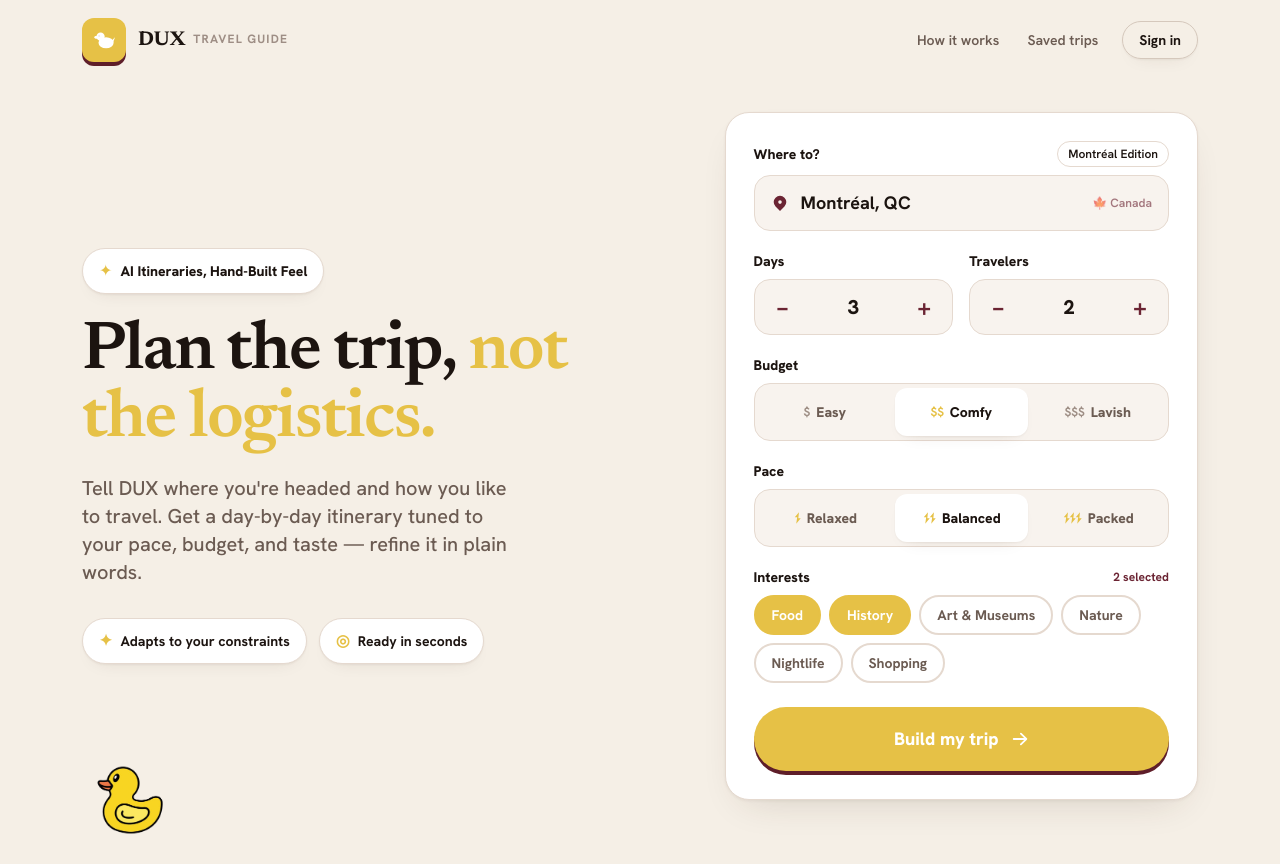
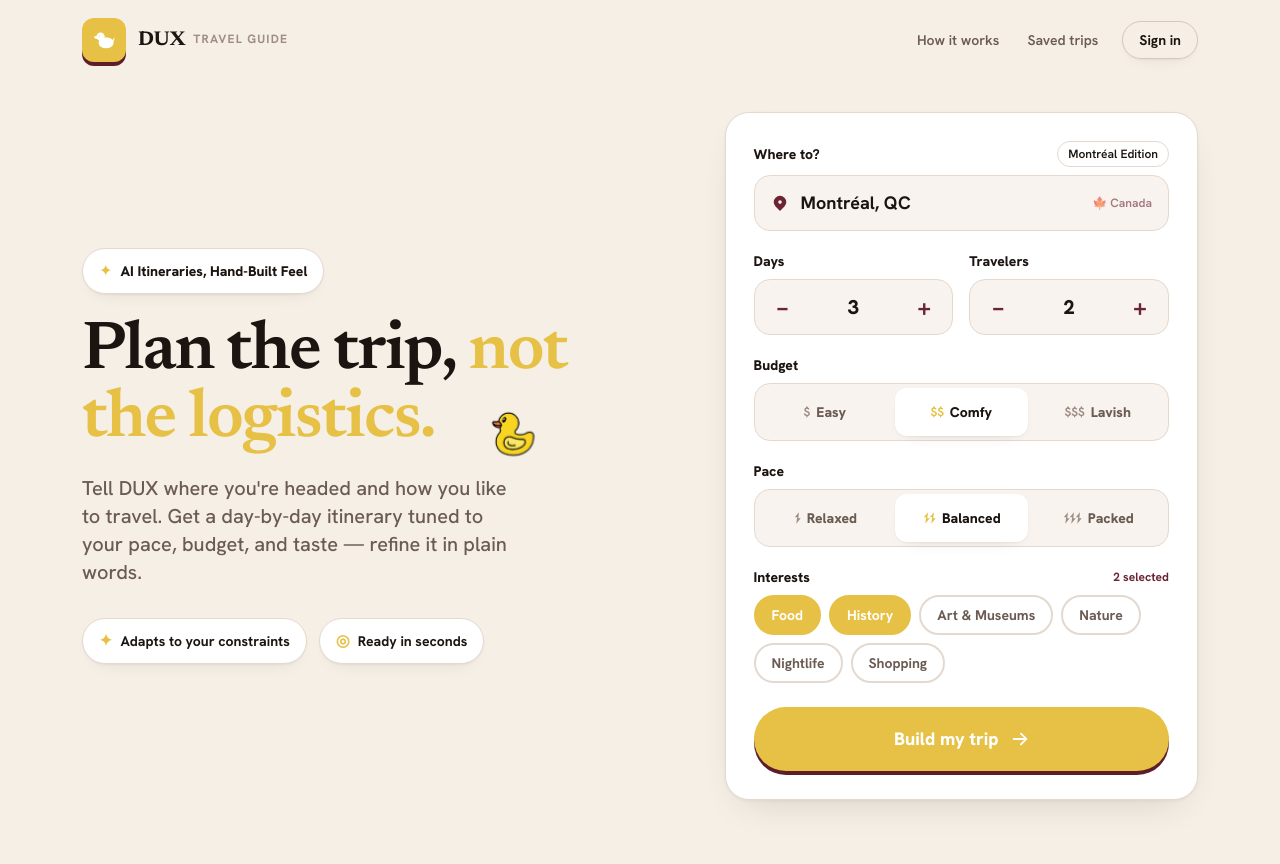
Before and after one commit to Sayf-01/Dux-MPCHacks2026, a Next.js app: page / in a window 1280 px wide. Built offline with nearby package versions, Linux system fonts and the light colour scheme.

Commit message:
feat: update DraggableDuck component size and positioning logic for improved layout; enhance PaceStep component to conditionally style pace labels

```diff
--- a/src/app/page.tsx
+++ b/src/app/page.tsx
@@ -125,6 +125,7 @@ export default function Home() {
   const [swappingKey, setSwappingKey] = useState<string | null>(null);
   const formCardRef = useRef<HTMLDivElement>(null);
   const badgesRef = useRef<HTMLDivElement>(null);
+  const logisticsRef = useRef<HTMLElement>(null);
 
   const handleGenerate = () => {
     if (!isValid) return;
@@ -210,7 +211,7 @@ export default function Home() {
 
             <h1 className="font-display text-5xl md:text-6xl lg:text-[68px] font-semibold text-ink leading-[1.02] tracking-tight mb-5">
               Plan the trip,{' '}
-              <em className="not-italic text-accent italic">not the logistics.</em>
+              <em ref={logisticsRef} className="not-italic text-accent italic">not the logistics.</em>
             </h1>
 
             <p className="text-lg md:text-xl text-ink-2 leading-relaxed mb-8 font-medium max-w-[440px]">
@@ -229,7 +230,7 @@ export default function Home() {
 
           {/* Form card */}
           <div ref={formCardRef} className="relative z-[1]">
-            <DraggableDuck anchorRef={badgesRef} />
+            <DraggableDuck anchorRef={logisticsRef} />
             <PlannerForm
               form={form}
               onUpdate={update}
--- a/src/components/planner/steps/PaceStep.tsx
+++ b/src/components/planner/steps/PaceStep.tsx
@@ -24,9 +24,10 @@ function LightningBolt() {
 export function PaceStep({ value, onChange }: PaceStepProps) {
   const paceLabel = (paceId: string, label: string) => {
     const boltCount = paceId === 'relaxed' ? 1 : paceId === 'balanced' ? 2 : 3;
+    const selected = value === paceId;
     return (
       <span className="inline-flex items-center gap-1">
-        <span className="inline-flex items-center -space-x-1 text-accent leading-none">
+        <span className={`inline-flex items-center -space-x-1 leading-none ${selected ? 'text-accent' : 'text-ink-3'}`}>
           {Array.from({ length: boltCount }).map((_, index) => (
             <LightningBolt key={index} />
           ))}
--- a/src/components/ui/DraggableDuck.tsx
+++ b/src/components/ui/DraggableDuck.tsx
@@ -2,8 +2,7 @@
 import { useEffect, useRef, useState, RefObject } from 'react';
 import Image from 'next/image';
 
-const DUCK_SIZE = 96;
-const HEAD_VISIBLE = 48;
+const DUCK_SIZE = 62;
 
 interface Props {
   anchorRef: RefObject<HTMLElement | null>;
@@ -18,10 +17,11 @@ export function DraggableDuck({ anchorRef }: Props) {
 
   useEffect(() => {
     if (!anchorRef.current) return;
-    const rect = anchorRef.current.getBoundingClientRect();
+    const rects = anchorRef.current.getClientRects();
+    const lastLine = rects[rects.length - 1];
     setPos({
-      x: rect.left,
-      y: window.innerHeight - HEAD_VISIBLE,
+      x: lastLine.right + 8,
+      y: lastLine.top + (lastLine.height - DUCK_SIZE) / 2,
     });
     setReady(true);
   // eslint-disable-next-line react-hooks/exhaustive-deps
```
